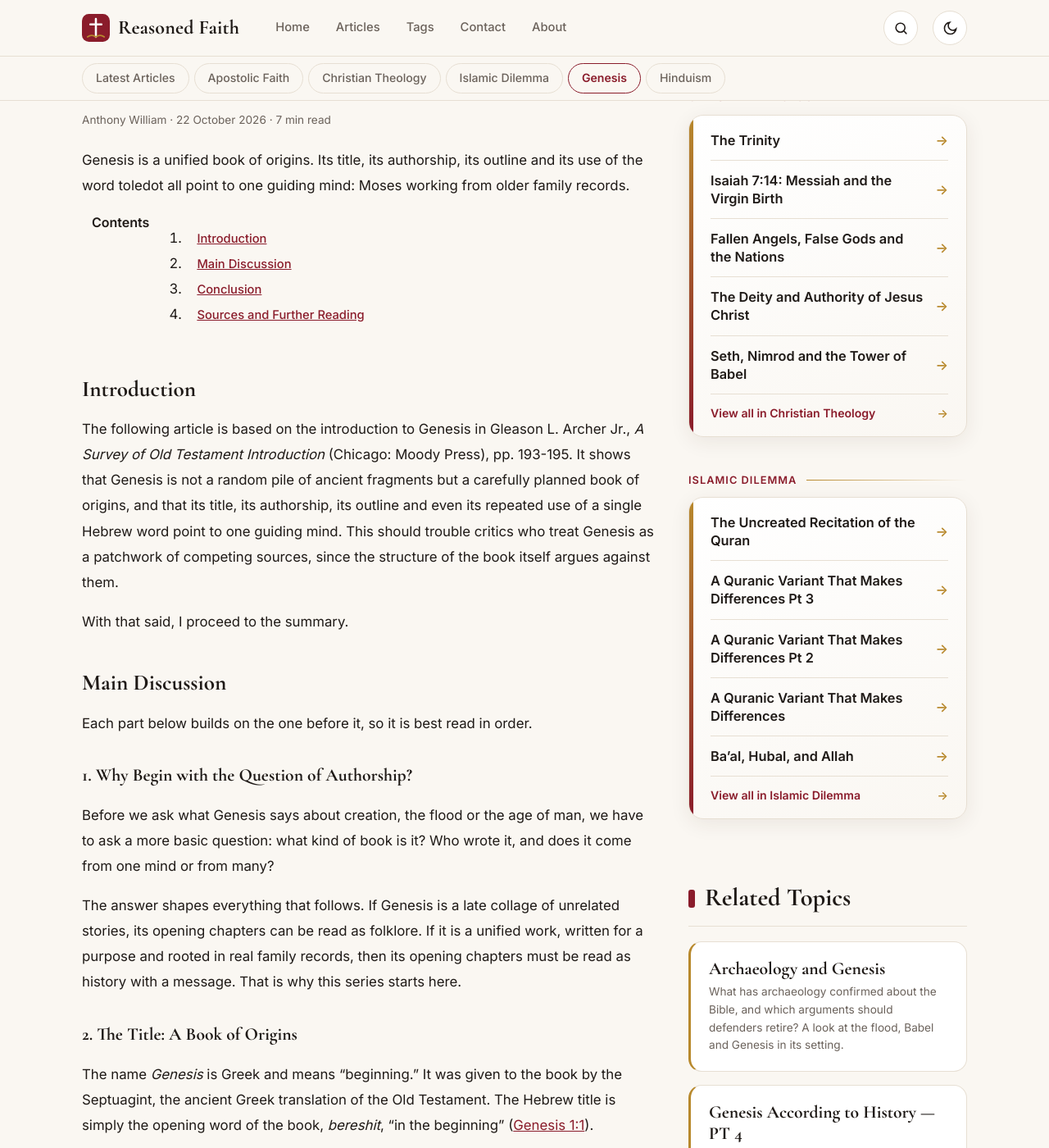
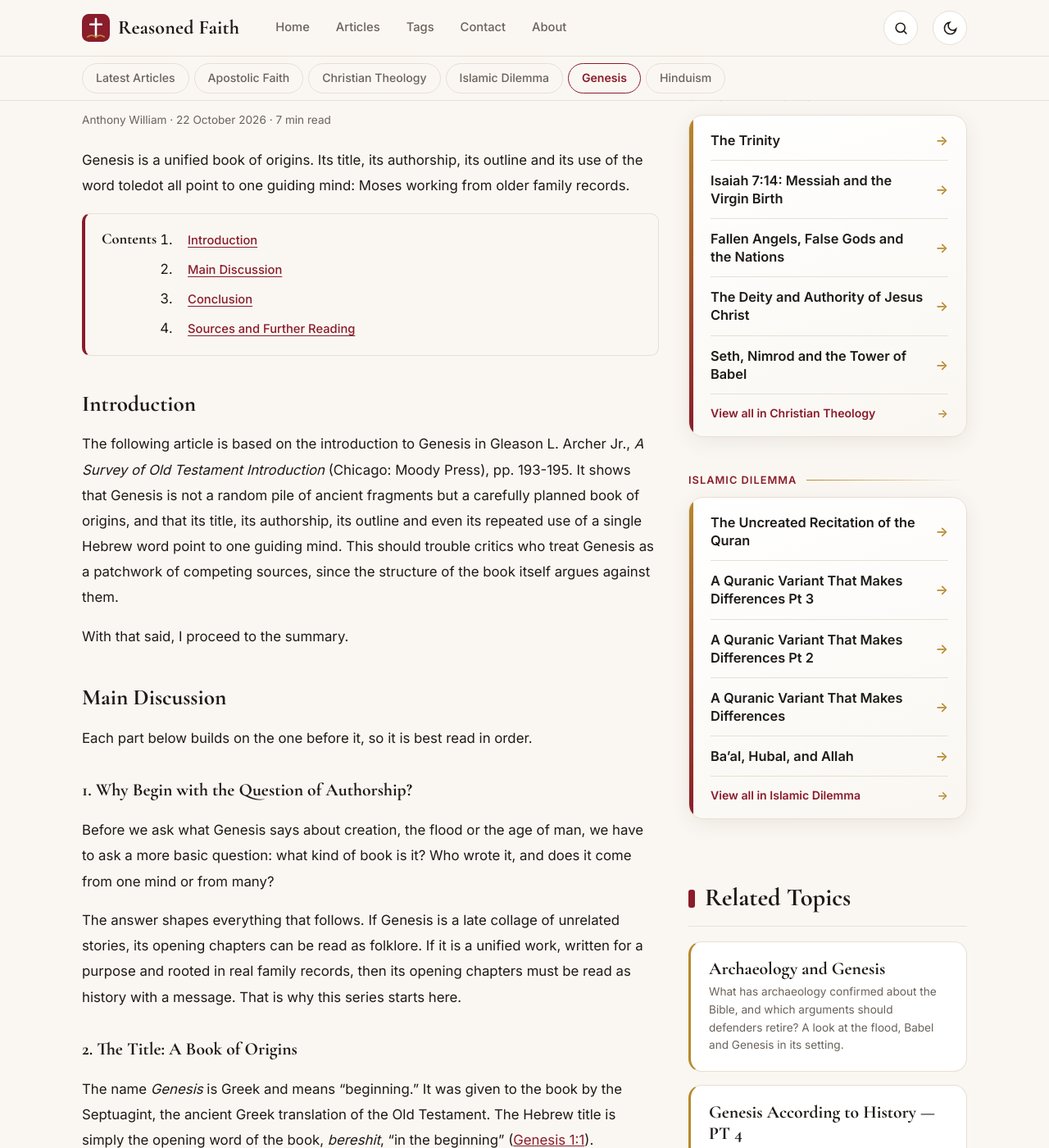
Before and after one commit to Reasoned-faith/reasoned-faith.github.io, a Jekyll site: the page built from _articles/genesis/genesis-according-to-history-part-one.md, in a window 1280 px wide and 1400 px high, scrolled down 269 px. Shown: the whole window at 82% size. Built offline with Jekyll 4.4.1, drawn with Linux system fonts in a browser that asks for light colours.

Commit message:
Update style.css

```diff
--- a/assets/css/style.css
+++ b/assets/css/style.css
@@ -469,3 +469,27 @@ a:focus-visible,button:focus-visible,input:focus-visible,summary:focus-visible{o
   h1,h2,h3{page-break-after:avoid}
   blockquote,pre,table{page-break-inside:avoid}
 }
+/* ---- Table of contents, article navigation, citation, back to top ---- */
+.prose h2{scroll-margin-top:90px}
+.toc{margin:18px 0 26px;padding:16px 20px;border:1px solid var(--line);border-left:4px solid var(--accent);border-radius:10px}
+.toc b{display:block;margin-bottom:8px;font-family:var(--serif);font-size:1.15rem}
+.toc ol{margin:0;padding-left:20px;display:grid;gap:5px}
+.toc a{color:var(--accent);text-decoration:underline;text-underline-offset:3px}
+
+.cite-box{margin:20px 0 0;padding:14px 18px;border:1px solid var(--line);border-radius:10px}
+.cite-box b{font-family:var(--serif);font-size:1.05rem}
+.cite-box p{margin:6px 0 10px;font-size:.92rem;line-height:1.5;word-break:break-word}
+.cite-btn{padding:7px 14px;border-radius:8px;border:1px solid var(--accent);background:transparent;color:var(--accent);font-weight:600;cursor:pointer}
+.cite-btn:hover,.cite-btn:focus-visible{background:var(--accent);color:#fff}
+
+.pn{display:grid;grid-template-columns:1fr 1fr;gap:12px;margin:26px 0 0}
+.pn-a{display:block;padding:12px 16px;border:1px solid var(--line);border-radius:10px;color:inherit;text-decoration:none}
+.pn-a small{display:block;color:var(--accent);font-weight:600;margin-bottom:4px}
+.pn-a b{font-weight:500;line-height:1.35}
+.pn-r{text-align:right;grid-column:2}
+.pn-a:hover,.pn-a:focus-visible{background:rgba(128,128,128,.12)}
+@media(max-width:600px){.pn{grid-template-columns:1fr}.pn-r{grid-column:1}}
+
+.totop{position:fixed;right:18px;bottom:18px;width:44px;height:44px;border-radius:50%;border:0;background:var(--accent);color:#fff;font-size:1.3rem;cursor:pointer;box-shadow:0 4px 14px rgba(0,0,0,.25);z-index:50}
+.totop[hidden]{display:none}
+@media print{.toc,.pn,.totop,.cite-box{display:none!important}}
```
